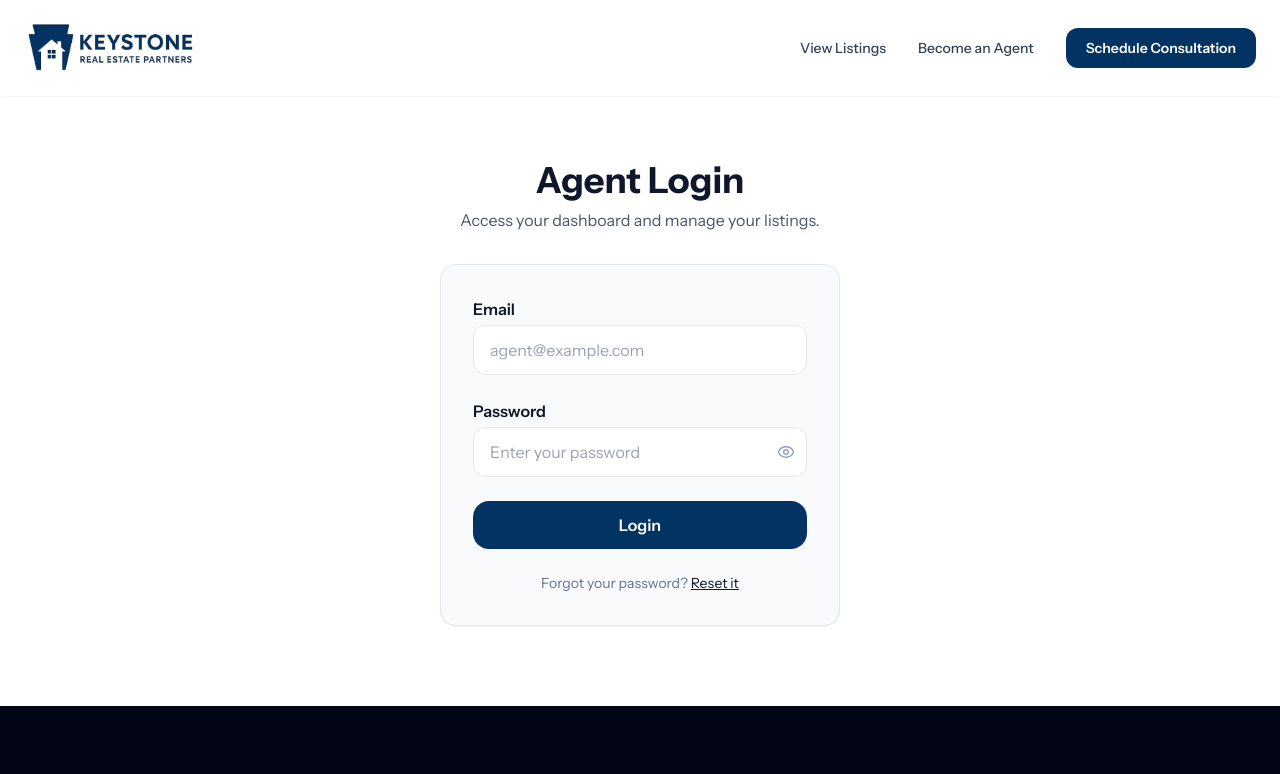
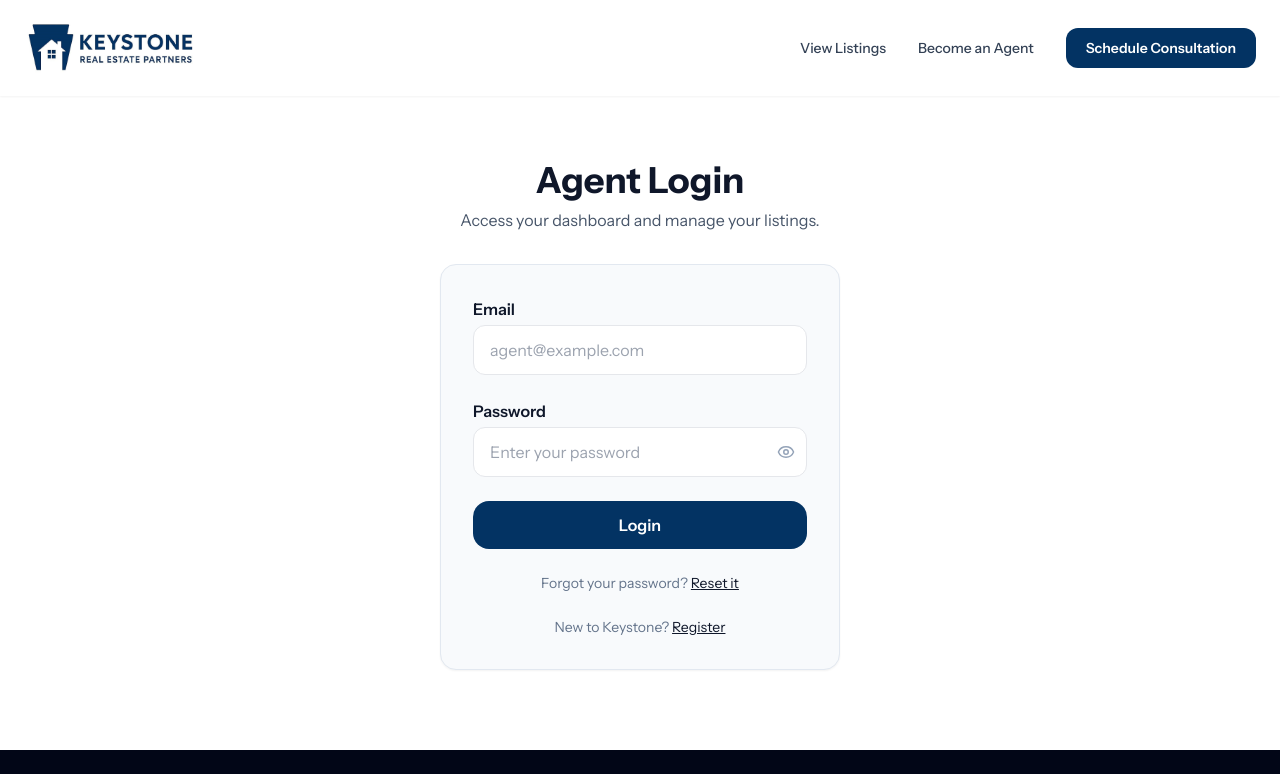
Before and after one commit to ikennaex/keystone-realestate, a React (Vite) app: page /agent/login in a window 1280 px wide. Shown: the top 774 px of the page. Built offline with nearby package versions, Linux system fonts and the light colour scheme; no server answers.

Commit message:
update: register link

```diff
--- a/src/Pages/Agent/AgentLogin.jsx
+++ b/src/Pages/Agent/AgentLogin.jsx
@@ -2,7 +2,7 @@ import React, { useState } from "react";
 import { Eye, EyeOff } from "lucide-react";
 import axios from "axios";
 import { baseUrl } from "../../baseUrl";
-import { useNavigate } from "react-router";
+import { Link, useNavigate } from "react-router";
 import { useAgentAuth } from "../../Contexts/AgentAuthContext";
 
 const AgentLogin = () => {
@@ -110,6 +110,12 @@ const AgentLogin = () => {
               Reset it
             </a>
           </p>
+          <p className="text-center text-sm text-slate-500">
+            New to Keystone?{" "}
+            <Link to = "/agent/register" className="text-slate-900 underline">
+              Register
+            </Link>
+          </p>
         </form>
       </div>
     </section>
```
